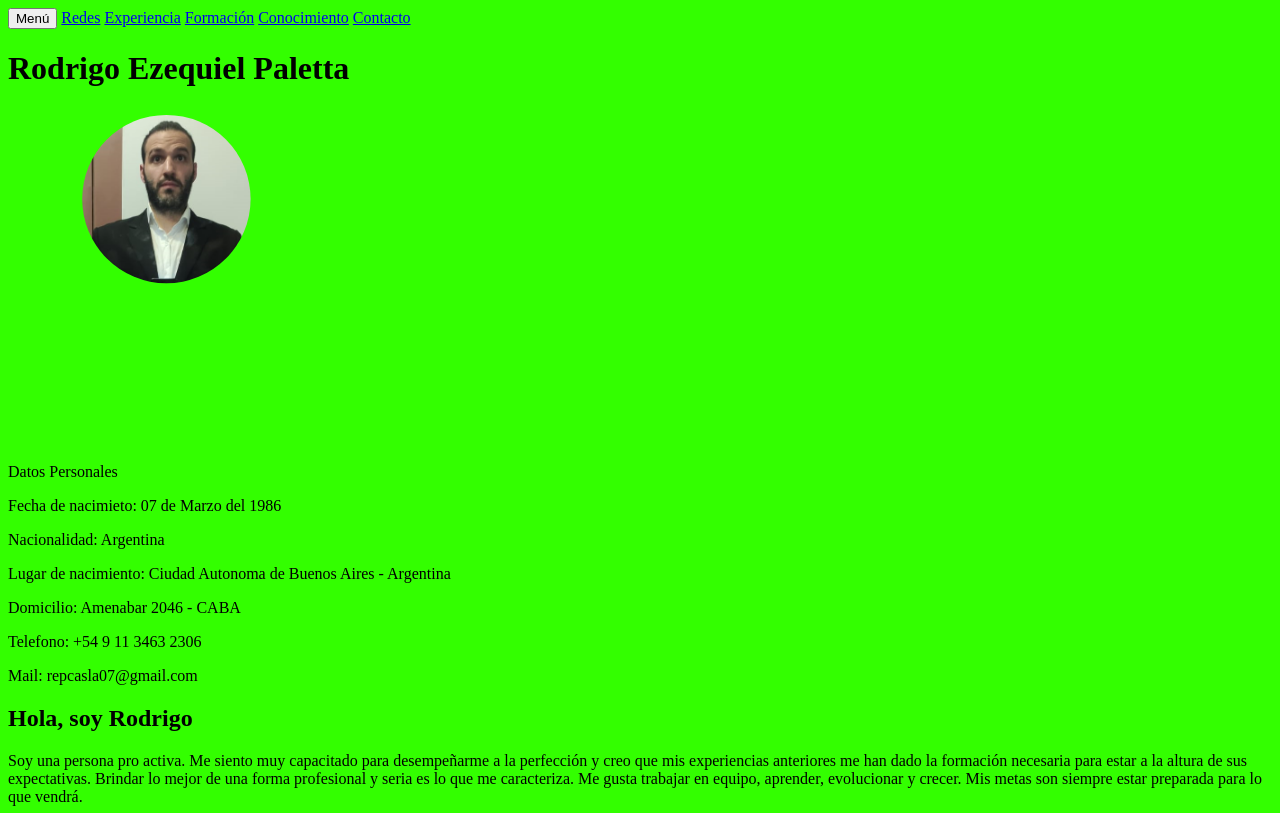
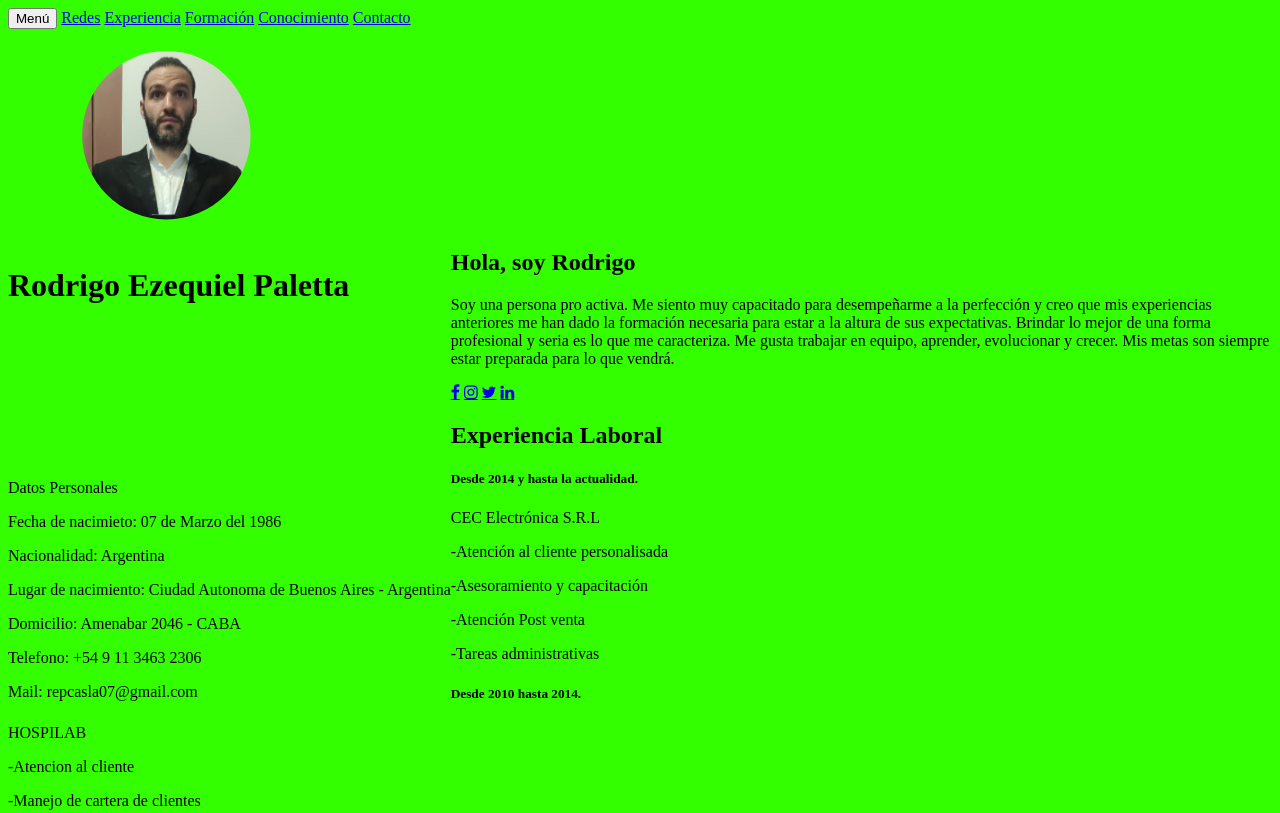
Before and after one commit to repcasla/cv_rep, a plain HTML site: page cv rep/index.html in a window 1280 px wide. Shown: the top 813 px of the page. Drawn offline with Linux system fonts and the light colour scheme; a script that the page names is missing; files whose address does not match are found by name.

Commit message:
se deja el progreso hasta el 05/07/23

```diff
--- a/cv rep/css/estilo.css
+++ b/cv rep/css/estilo.css
@@ -7,8 +7,27 @@
 img {
        max-width: 20%;
        clip-path: circle(40% at center);
+       float:center;
+
     }
 
+.Datos {
+  float: left;
+  align-items: stretch;
+
+}
+
+.center{
+
+}
+
+.experienciaL{
+
+}
+
+.Conocimiento{
+
+}
 
 body{
     background-color: rgb(51, 255, 0);
--- a/cv rep/index.html
+++ b/cv rep/index.html
@@ -7,6 +7,7 @@
     <title imag="">CV RODRIGO EZEQUIEL PALETTA</title>
     <link href="C:/Users/Rodrigo/Desktop/Proyecto/cv rep/css/estilo.css" rel="stylesheet" type="text/css">
     <script src="js/prog,js"></script>
+    <link rel="stylesheet" href= "https://cdnjs.cloudflare.com/ajax/libs/font-awesome/4.7.0/css/font-awesome.min.css" />
 
 </head>
 
@@ -23,10 +24,11 @@
 
         </nav>
 
+        <figure><img src="C:/Users/Rodrigo/Desktop/Proyecto/cv rep/imagen/rep_cv_css.png"></figure>
+
         <div class="Datos">
-            <h1>Rodrigo Ezequiel Paletta</h1>
 
-                <figure class="imgrep"><img src="C:/Users/Rodrigo/Desktop/Proyecto/cv rep/imagen/rep_cv_css.png"></figure>
+                <h1>Rodrigo Ezequiel Paletta</h1>
 
             <video>Video presentacion</video>
 
@@ -56,7 +58,7 @@
 
 
     <section class="botonRedes" id="buttonsRedes">
-            <a href="https://www.facebook.com/" class="fa fa-facebook"></a>
+            <a href="https://www.facebook.com/rodrigo.paletta/" class="fa fa-facebook"></a>
             <a href= "https://www.instagram.com/" class="fa fa-instagram"></a>
             <a href="https://twitter.com/?lang=es" class="fa fa-twitter"></a>
             <a href="https://www.linkedin.com" class="fa fa-linkedin"></a>
@@ -109,8 +111,8 @@
     <div>
         <section class="Conocimiento" id="Conocimiento">
             <h1>Conocimiento</h1>
-            <p><i class="fa-brands fa-git"></i>Git</p>
-            <p class="fa-brands fa-github">Github</p>
+            <p><i class="fa fa-git"></i>Git</p>
+            <p class="fa fa-github">Github</p>
             <p>Visual Studio Code</p>
             <p>Cinema 4D</p>
             <p>Autodesk Fusion 360</p>
```
